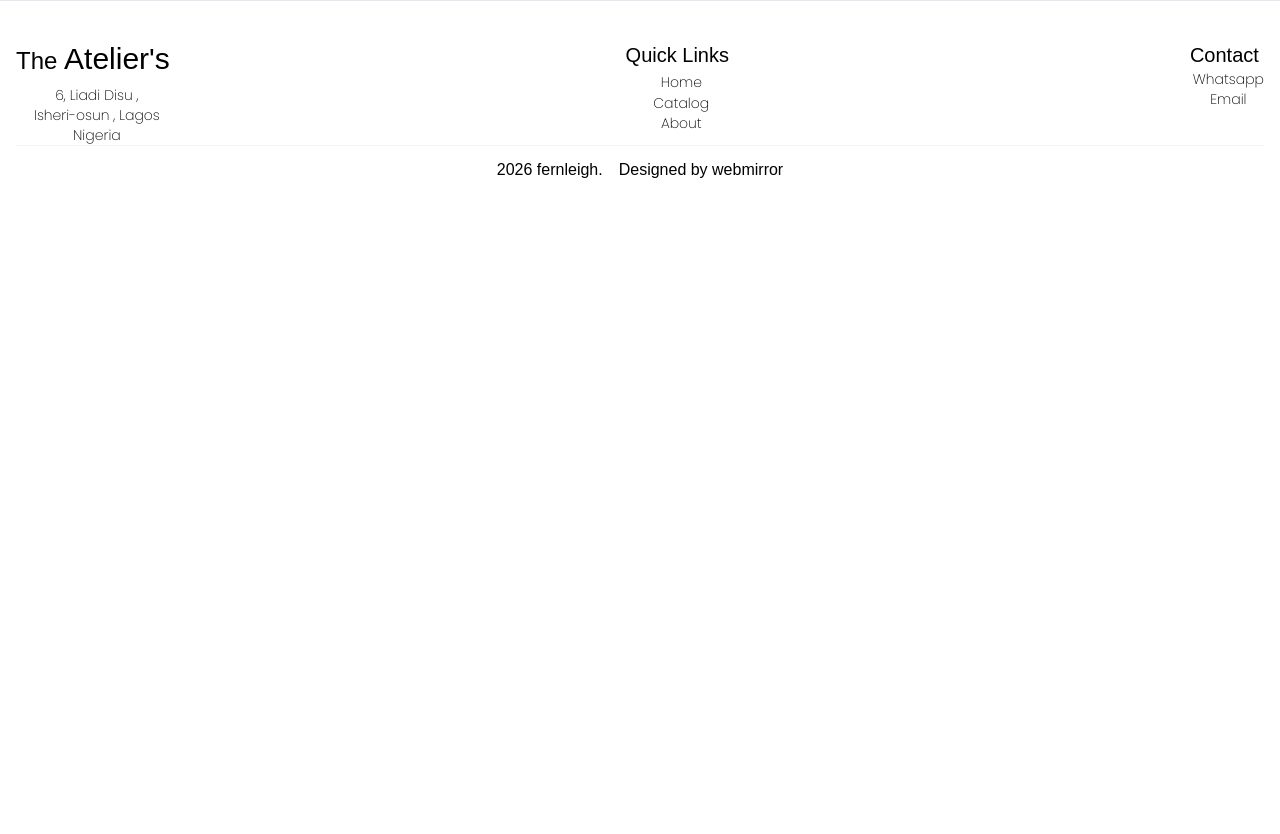
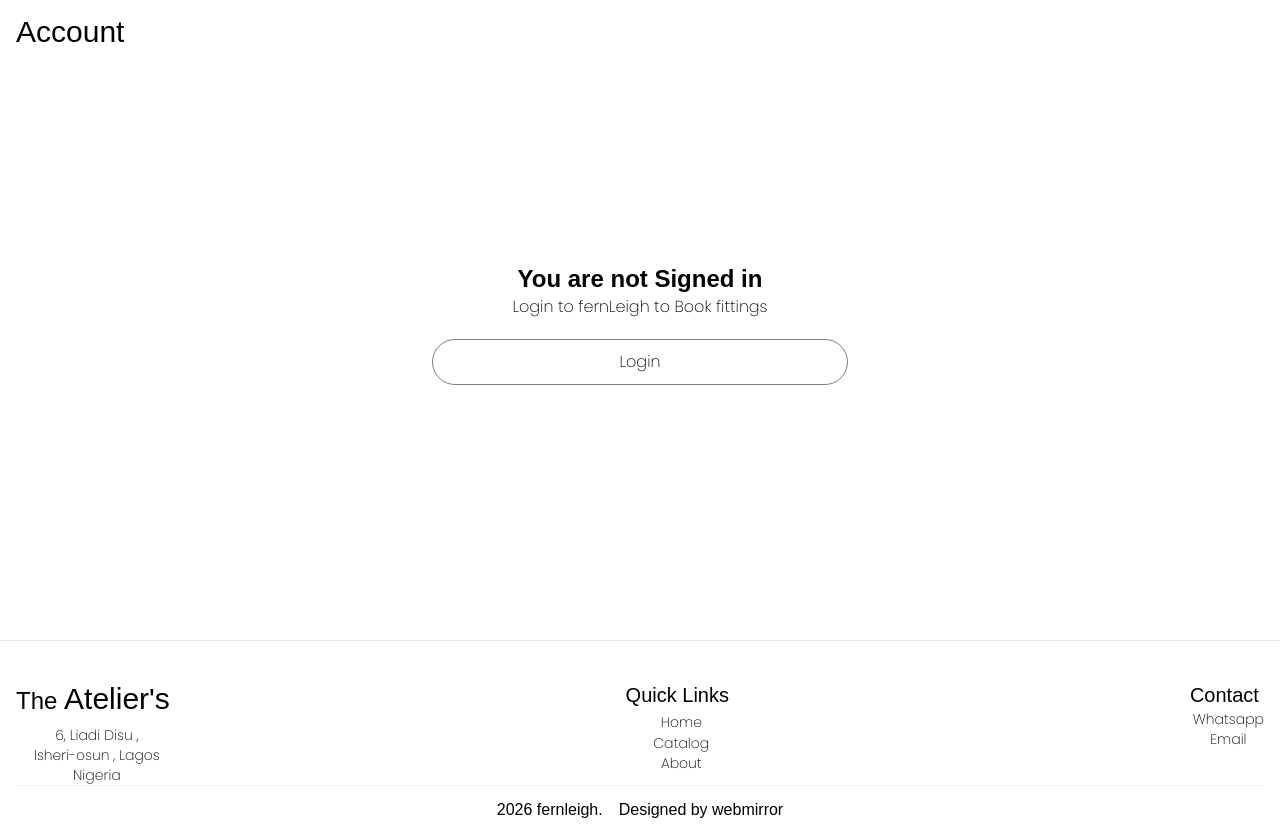
Before and after one commit to BIGboogle/fernleigh, a Next.js app: page /account in a window 1280 px wide. Before the commit the page ends 800 px from the top, so only its background shows below. Built offline with nearby package versions, Linux system fonts and the light colour scheme; no server answers; a web font is replaced by a local one.

Commit message:
re-commit

```diff
--- a/src/app/account/page.js
+++ b/src/app/account/page.js
@@ -1,5 +1,21 @@
-export default function Account(){
-    return(
-        <div></div>
+"use client"
+import { useAuth } from "../context/AuthContext"
+import Link from "next/link"
+
+export default function Account() {
+    const { user } = useAuth()
+
+    if (!user) {
+        return (
+            <div className="min-h-[80vh] px-4 w-screen max-w-md text-center flex flex-col mx-auto justify-center">
+                <h1 className="text-2xl font-alt font-semibold mt-2">You are not Signed in</h1>
+                <p className="font-text">Login to fernLeigh to Book fittings</p>
+                <Link href="/login" className="py-2.5 w-full border border-black/50 rounded-full mt-5 font-text">Login</Link>
+            </div>
+        )
+    }
+    return (
+        <main className="min-h-screen px-4 py-4">
+        </main>
     )
 }
--- a/src/app/login/page.js
+++ b/src/app/login/page.js
@@ -40,18 +40,18 @@ export default function SignupPage() {
                     <input
                         placeholder="Password"
                         value={password}
-                        type={shown ? `password` : `text`}
+                        type={shown ? `text` : `password`}
                         className="py-2.5 flex-1 px-4 border-black/50 outline-0"
                         onChange={(e) => setPassword(e.target.value)}
                     />
                     {shown ? (
                     <div className="p-2 hover:bg-black/10 rounded-full" onClick={()=> setShown(false)}>
-                        <Eye size={20}/>
+                        <EyeClosed size={20}/>
                     </div>
                     ):
                     (
                     <div className="p-2 hover:bg-black/10 rounded-full" onClick={()=> setShown(true)}>
-                        <EyeClosed size={20}/>
+                        <Eye size={20}/>
                     </div>
                     )
                 }
--- a/src/component/Navbar.js
+++ b/src/component/Navbar.js
@@ -5,6 +5,7 @@ import { usePathname } from "next/navigation"
 import Logo from "./Logo"
 import { useState, useEffect } from "react"
 import { useAuth } from "@/app/context/AuthContext"
+
 export default function Navbar() {
     const { user } = useAuth()
     console.log(user)
@@ -13,6 +14,9 @@ export default function Navbar() {
     let currentPath = ""
     if (pathname.startsWith("/catalog")) {
         currentPath = "Catalog"
+    }
+    else if (pathname.startsWith("/account")) {
+        currentPath = "Account"
     }
 
     useEffect(() => {
@@ -32,7 +36,7 @@ export default function Navbar() {
                     </div>
                 </>
             }
-            {pathname === ("/catalog") &&
+            {pathname !== "/" &&
                 <>
                     <div className={`fixed z-40 h-16 flex items-center top-0 inset-x-0 justify-between ${scrolled ? `bg-black/50 backdrop-blur-sm text-white` : `bg-transparent text-black`} px-4`}>
                         <h1 className="text-3xl font-alt flex items-center gap-2 font-medium">
@@ -43,11 +47,10 @@ export default function Navbar() {
                             }
                             {currentPath}</h1>
                         <div>
-                            {user ? (
-                                <Link href="/account" className="inline p-2"><User size={18}/></Link>
-                            ) : (
+                            {!user && pathname !== "/account" &&
                                 <Link href="/login" className="py-2 px-5 rounded-full border border-black/50">Login</Link>
-                            ) }
+                            }
+
                         </div>
                     </div>
                 </>
```
